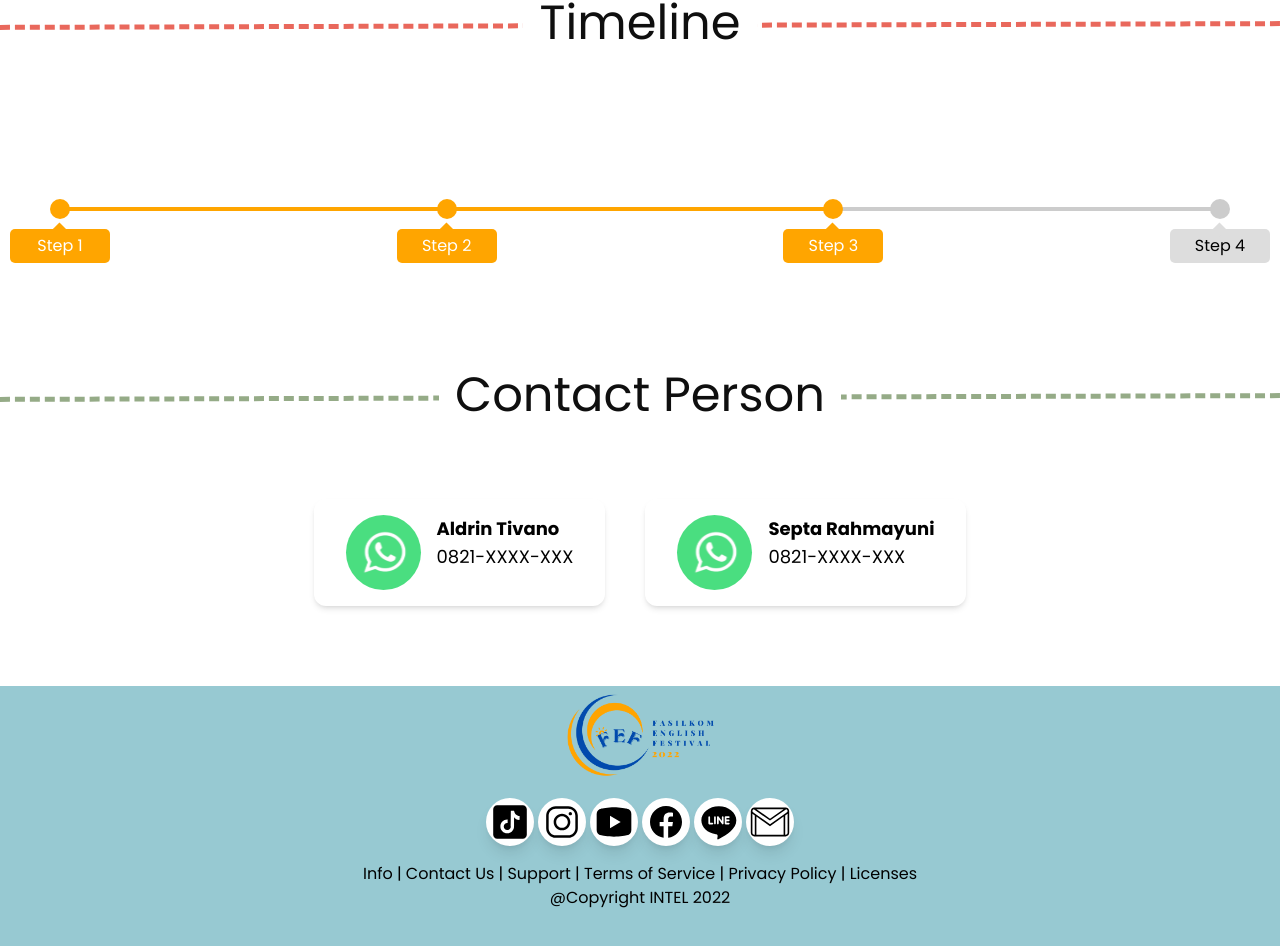
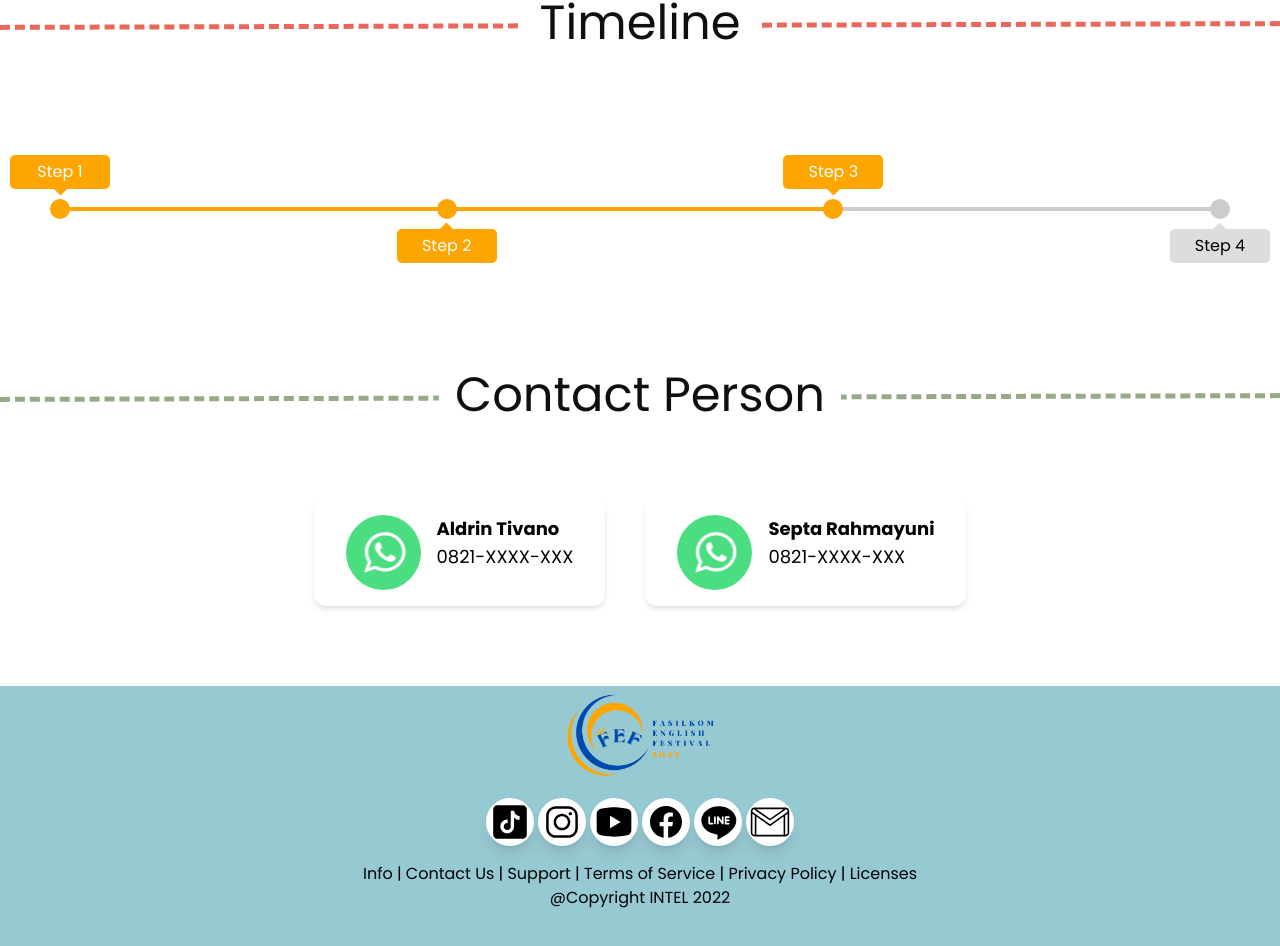
Before and after one commit to aziemp66/fef-intel, a React (Vite) app: page /competitions/Debate in a window 1280 px wide. Shown: the part 820-1766 px from the top of the page. Built offline with nearby package versions, Linux system fonts and the light colour scheme.

Commit message:
beautify timeline

```diff
--- a/src/Components/Timeline/Timeline.css
+++ b/src/Components/Timeline/Timeline.css
@@ -56,6 +56,31 @@
 	transform: rotate(-45deg) translateX(-50%);
 }
 
+.timeline-content-even {
+	position: absolute;
+	bottom: 30px;
+	left: 50%;
+	transform: translateX(-50%);
+	background-color: #ddd;
+	width: 100px;
+	padding: 5px 10px;
+	border-radius: 5px;
+	text-align: center;
+}
+
+.timeline-content-even::before {
+	content: "";
+	width: 10px;
+	height: 10px;
+	background-color: #ddd;
+	display: block;
+	position: absolute;
+	bottom: -8px;
+	margin-right: -2px;
+	right: 50%;
+	transform: rotate(-45deg) translateX(50%);
+}
+
 .timeline-item.active::before {
 	background-color: orange;
 }
@@ -65,6 +90,15 @@
 	background-color: orange;
 }
 
+.timeline-item.active .timeline-content-even {
+	color: #fff;
+	background-color: orange;
+}
+
 .timeline-item.active .timeline-content::before {
 	background-color: orange;
 }
+
+.timeline-item.active .timeline-content-even::before {
+	background-color: orange;
+}
--- a/src/Components/Timeline/Timeline.tsx
+++ b/src/Components/Timeline/Timeline.tsx
@@ -14,14 +14,23 @@ const Timeline = (props: { items: { name: string; active: boolean }[] }) => {
 				style={{ width: `${progressBarWidth}%` }}
 			></div>
 			<div className="timeline-items">
-				{items.map((item, i) => (
+				{items.map((item, i) =>
+					i % 2 === 1 ? (
 						<div
 							key={i}
 							className={"timeline-item" + (item.active ? " active" : "")}
 						>
 							<div className="timeline-content">{item.name}</div>
 						</div>
-				))}
+					) : (
+						<div
+							key={i}
+							className={"timeline-item" + (item.active ? " active" : "")}
+						>
+							<div className="timeline-content-even">{item.name}</div>
+						</div>
+					)
+				)}
 			</div>
 		</div>
 	);
```
Lines whose indentation alone changed are shown as unchanged.
